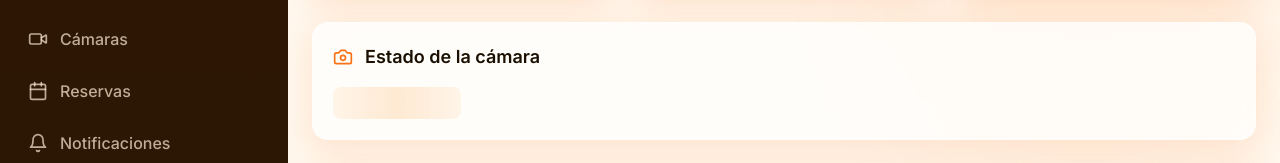
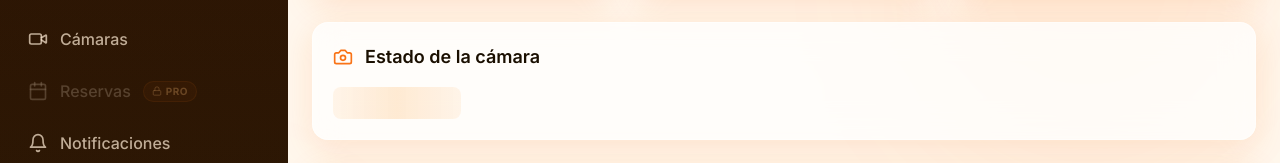
Before and after one commit to userespejo999/tinkuy-web, a React (Vite) app: page / in a window 1280 px wide. Shown: the part 212-375 px from the top of the page. Built offline with nearby package versions, Linux system fonts and the light colour scheme; sample sign-in values are in the browser's storage.

Commit message:
feat(ui): disable Reservas sidebar item as premium/locked feature
- Mark Reservas nav item as disabled with PRO badge and lock icon
- Render disabled items as non-interactive div with reduced opacity
- Add tooltip indicating premium availability

```diff
--- a/src/components/Layout.tsx
+++ b/src/components/Layout.tsx
@@ -1,6 +1,6 @@
 import { ReactNode, useState } from 'react';
 import { Link, useLocation } from 'react-router-dom';
-import { Home, Package, Video, Calendar, Bell, Menu, X, Sun, Moon } from 'lucide-react';
+import { Home, Package, Video, Calendar, Bell, Menu, X, Sun, Moon, Lock } from 'lucide-react';
 import { useAuth } from '../context/AuthContext';
 import { useTheme } from '../context/ThemeContext';
 import { Button } from './Button';
@@ -17,11 +17,11 @@ export const Layout = ({ children }: LayoutProps) => {
   const { theme, toggleTheme } = useTheme();
 
   const navItems = [
-    { path: '/', label: 'Inicio', icon: <Home size={20} /> },
-    { path: '/inventario', label: 'Inventario', icon: <Package size={20} /> },
-    { path: '/cameras', label: 'Cámaras', icon: <Video size={20} /> },
-    { path: '/reservas', label: 'Reservas', icon: <Calendar size={20} /> },
-    { path: '/notificaciones', label: 'Notificaciones', icon: <Bell size={20} /> },
+    { path: '/', label: 'Inicio', icon: <Home size={20} />, disabled: false },
+    { path: '/inventario', label: 'Inventario', icon: <Package size={20} />, disabled: false },
+    { path: '/cameras', label: 'Cámaras', icon: <Video size={20} />, disabled: false },
+    { path: '/reservas', label: 'Reservas', icon: <Calendar size={20} />, disabled: true },
+    { path: '/notificaciones', label: 'Notificaciones', icon: <Bell size={20} />, disabled: false },
   ];
 
   return (
@@ -67,7 +67,23 @@ export const Layout = ({ children }: LayoutProps) => {
 
         <nav className="relative p-4 space-y-1">
           {navItems.map((item) => {
-            const isActive = pathname === item.path;
+            const isActive = pathname === item.path && !item.disabled;
+            if (item.disabled) {
+              return (
+                <div
+                  key={item.path}
+                  className="flex items-center space-x-3 p-3 rounded-xl opacity-40 cursor-not-allowed select-none"
+                  title="Función premium — disponible próximamente"
+                >
+                  <span className="text-orange-100/50">{item.icon}</span>
+                  <span className="font-medium text-orange-100/50">{item.label}</span>
+                  <span className="ml-auto inline-flex items-center space-x-1 px-2 py-0.5 rounded-full bg-orange-500/10 border border-orange-500/20">
+                    <Lock size={10} className="text-orange-300/70" />
+                    <span className="text-[10px] font-bold text-orange-300/70 uppercase tracking-wider">PRO</span>
+                  </span>
+                </div>
+              );
+            }
             return (
               <Link
                 key={item.path}
```
